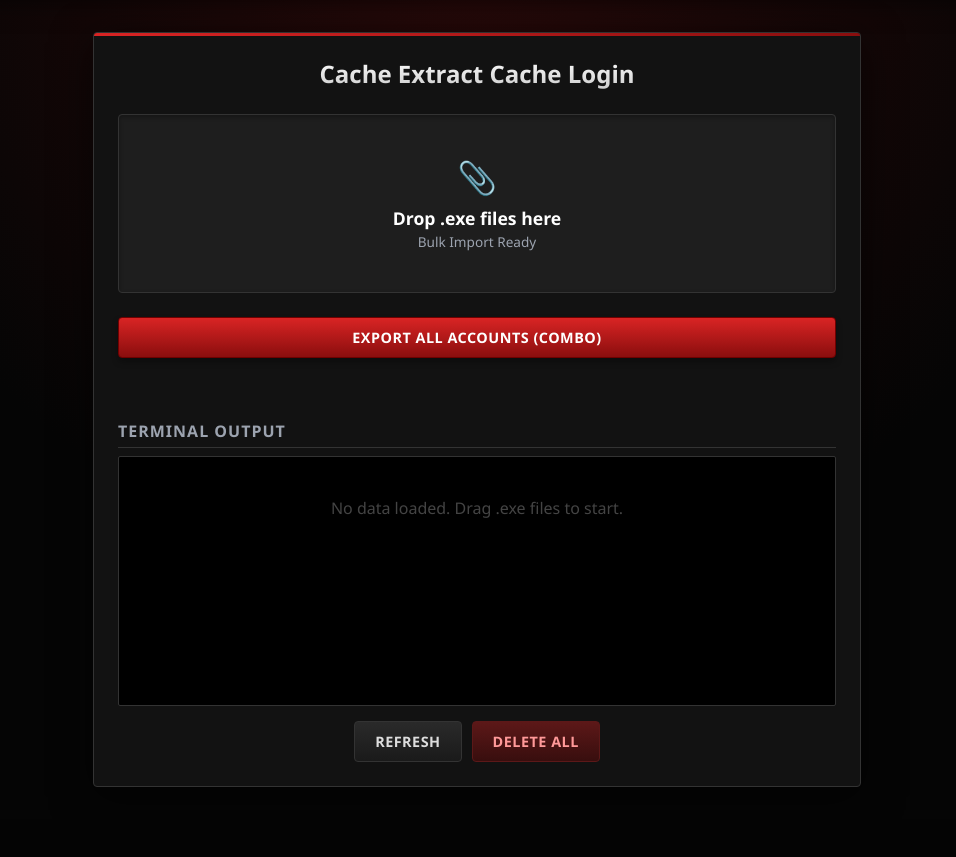
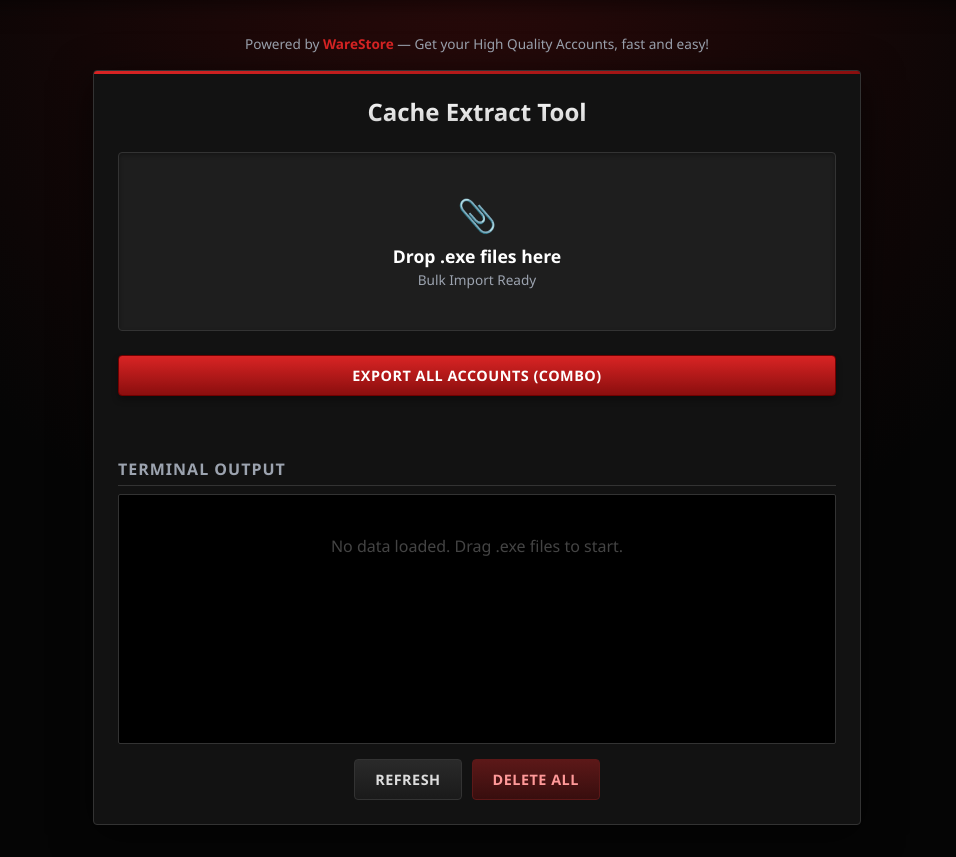
Before and after one commit to bet3rd/cache-extract, a Flask app: page / in a window 1280 px wide. Shown: the part 64-921 px from the top of the page, without its empty margins (163-1119 px from the left). Before the commit the page ends 851 px from the top, so only its background shows below. Run offline with Flask 3, Linux system fonts and the light colour scheme.

Commit message:
Add promo banner spot above main panel

```diff
--- a/templates/index.html
+++ b/templates/index.html
@@ -3,7 +3,7 @@
 <head>
     <meta charset="UTF-8">
     <meta name="viewport" content="width=device-width, initial-scale=1.0">
-    <title>Cache Extract Cache Tool</title>
+    <title>Cache Extract Tool</title>
     <style>
         :root {
             /* Theme based on your screenshot */
@@ -300,6 +300,30 @@
 
         .empty-state { color: #444; text-align: center; padding: 2rem; }
 
+        /* --- Promo Spot (edit the text/link below to promote your business) --- */
+        .promo-banner {
+            width: 100%;
+            margin-bottom: 1rem;
+            text-align: center;
+        }
+
+        .promo-banner a {
+            color: var(--text-muted);
+            font-size: 0.85rem;
+            text-decoration: none;
+            display: inline-block;
+            transition: color 0.2s;
+        }
+
+        .promo-banner a:hover {
+            color: #ff6b6b;
+        }
+
+        .promo-banner .promo-accent {
+            color: var(--primary-start);
+            font-weight: 600;
+        }
+
     </style>
 </head>
 <body>
@@ -311,8 +335,16 @@
     </div>
 
     <div class="main-container">
+        <!-- ===== PROMO SPOT: replace the text and href below with your business ===== -->
+        <div class="promo-banner">
+            <a href="https://warestore.cc" target="_blank" rel="noopener">
+                Powered by <span class="promo-accent">WareStore</span> — Get your High Quality Accounts, fast and easy!
+            </a>
+        </div>
+        <!-- ===== END PROMO SPOT ===== -->
+
         <div class="content-panel">
-            <h1 class="panel-title">Cache Extract Cache Login</h1>
+            <h1 class="panel-title">Cache Extract Tool</h1>
 
             <div class="upload-section">
                 <div class="upload-area" id="uploadArea">
```
